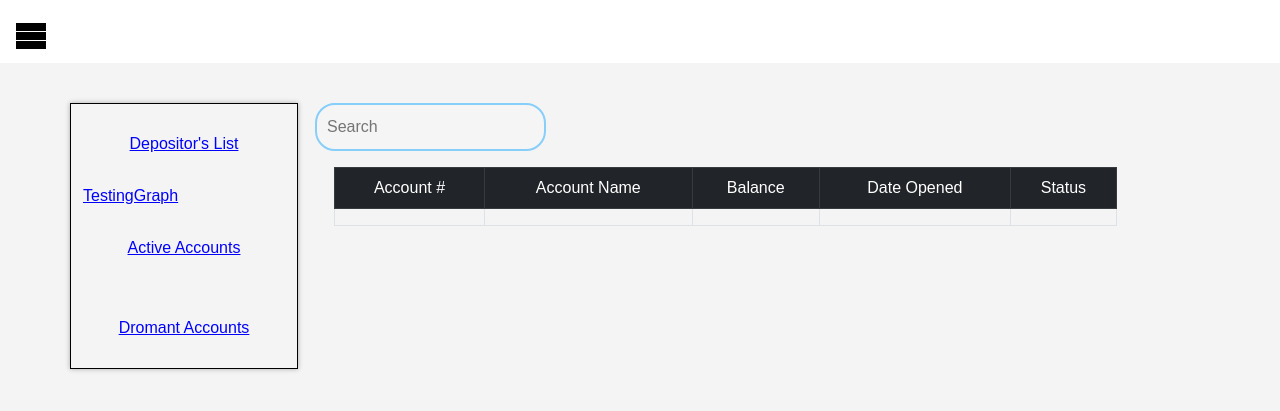
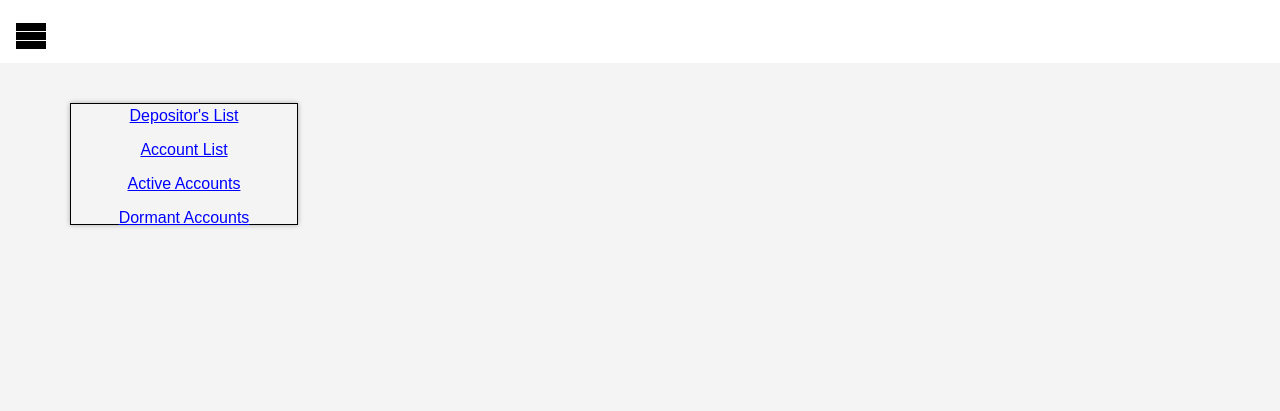
Before and after one commit to joeygracesabusido/financing, a FastAPI app: page /user/ in a window 1280 px wide. Shown: the top 411 px of the page. Run offline with FastAPI, Linux system fonts and the light colour scheme; parts of the project's set-up code (start-up, migrations or seed data) failed here and were passed over.

Commit message:
06.16.2023 7:58 PM

```diff
--- a/main.py
+++ b/main.py
@@ -1,4 +1,4 @@
-from fastapi import FastAPI
+from fastapi import FastAPI, Request
 from fastapi.staticfiles import StaticFiles
 from fastapi.middleware.cors import CORSMiddleware
 
@@ -7,9 +7,13 @@ from fastapi.middleware.cors import CORSMiddleware
 
 from routes.admin import admin
 from routes.forms import form_htlm
-from routes.graph import graph
+from routes.graph import graph, graphql_app
+
 
 app = FastAPI()
+
+
+
 
 app.mount("/static", StaticFiles(directory="static"), name="static")
 
@@ -23,5 +27,7 @@ app.add_middleware(
 
 app.include_router(admin)
 app.include_router(form_htlm)
-app.include_router(graph)
+app.include_router(graphql_app, prefix="/graphql")
+# app.include_router(graph)
+
 # app.include_router(graphql_app, prefix="/graphql")
--- a/routes/graph.py
+++ b/routes/graph.py
@@ -92,6 +92,25 @@ class LoginError:
     message: str
 
 LoginResult = strawberry.union("LoginResult", (LoginSuccess, LoginError))
+
+# class Context(BaseContext):
+#     @cached_property
+#     def user(self) -> User | None:
+#         if not self.request:
+#             return None
+
+#         authorization = self.request.headers.get("Authorization", None)
+#         return authorization_service.authorize(authorization)
+
+
+# Info = _Info[Context, RootValueType]
+
+
+
+
+
+# async def get_context() -> Context:
+#     return Context()
 
 # class Context(BaseContext):
 #     @cached_property
@@ -252,13 +271,15 @@ class AuthenticationMiddleware:
 
 
 
+
+
+
 @strawberry.type
 class Query:
     # @strawberry.field
     # async def getcurrentUser(current_user: Annotated[User, Depends(has_permission)]) -> User:
     #     return current_user
 
-    authenticated_user: User
 
     @strawberry.field
     async def authenticated_user(self, info,username: str, password: str) -> User:
@@ -273,27 +294,7 @@ class Query:
 
 
 
-    # @strawberry.field
-    # def authorize(self, username: str, password: str) -> User | None:
-    # #  actual authentication and authorization logic
-    #     user = getuser(username=username)
-    #     if user:
-    #         username = user.username
-    #         hashed_password = user.hashed_password
-    #         password_check = pwd_context.verify(password, hashed_password)
-    #         if password_check:
-    #             return User(username=username)
-    #     return None
-
-    # @strawberry.field
-    # async def get_authenticated_user(self, info: Info) -> User | None:
-    #     return info.context.user
-
-    # @strawberry.field
-    # def authenticated_user2(
-    #     self, info,  authenticated_user: str=Depends(authenticated_user)
-    # ) -> User:
-    #     return authenticated_user
+    #
 
     @strawberry.field
     async def roles(self) -> List[RoleType]:
@@ -416,6 +417,8 @@ class Query:
         return branch_types
 
 
+
+
     @strawberry.field # this is to query Accounts
     async def getAccount_grphql(self) -> List[AccountList]:
         """this is to query Branches"""
@@ -429,6 +432,16 @@ class Query:
 
 
         return account_list
+
+    @strawberry.field
+    async def get_authenticated_user(self, info: Info) -> User | None:
+        return info.context.user
+
+
+
+
+
+
 
 
 #=================================================Mutation space=======================================================
@@ -669,23 +682,17 @@ schema = strawberry.Schema(query=Query,mutation=Mutation)
 
 graphql_app = GraphQL(schema)
 
+graphql_app = GraphQLRouter(
+    schema,
+)
+
 # graphql_app = GraphQLRouter(
 #     schema,
 #     context_getter=get_context,
 # )
 
 
-
 graph = APIRouter()
 
-graph.add_route('/graphql',graphql_app)
-graph.add_websocket_route("/graphql", graphql_app)
-
-# schema_with_middleware = schema.middleware(AuthenticationMiddleware)
-
-# app = GraphQL(schema_with_middleware, debug=True)
-
-
-# graph = APIRouter()
-# graph.add_route('/graphql', app)
-# graph.add_websocket_route("/graphql", app)
+# graph.add_route('/graphql',graphql_app)
+# graph.add_websocket_route("/graphql", graphql_app)
--- a/templates/deposit/depositFrame.html
+++ b/templates/deposit/depositFrame.html
@@ -9,11 +9,12 @@
         height: auto;
         /* Add any other desired border styles */
     }
-    #depositorsList{
+
+    .transButton {
         display: flex;
-        justify-content: center;
+        flex-direction: column;
         align-items: center;
-        height: 10vh;
+        height: 15vh;
     }
 
     .oblong-input {
@@ -23,94 +24,90 @@
         border: 2px solid lightskyblue;
         padding: 10px;
         background-color: whitesmoke;
+    };
+
+    #main-section {
+    display: flex;
+    }
+
+    #main-section > div {
+    flex-grow: 1;
+    padding: 20px;
+    }
+
+    #main-section > div:not(:first-child) {
+    display: none;
+    }
+
+    #main-section #active-account-frame {
+    display: block;
+    /* Add any other desired styles for the Active Accounts frame */
     }
 </style>
 <body>
 
-
     <div class="container">
         <div class="row">
           <div class="col-md-3 custom-border">
-                <a id="depositorsList" data-bs-toggle="modal" data-bs-target="#staticBackdrop" style="color: blue;text-decoration: underline;">
+            <div class="transButton">
+              <a id="depositor-list" data-frame="account-frame" style="color: blue;text-decoration: underline;">
                 Depositor's List
               </a>
-
-                <a id="testGRaph"  style="color: blue;text-decoration: underline;">
-                    TestingGraph
+              <a id="account-list" data-frame="account-list-frame" style="color: blue;text-decoration: underline;margin-top: 10px;">
+                Account List
               </a>
-
-                <a id="depositorsList"  style="color: blue;text-decoration: underline;">
+              <a id="active-account" data-frame="active-account-frame"  style="color: blue;text-decoration: underline;margin-top: 10px;">
                 Active Accounts
               </a>
-
-                <a id="depositorsList"  style="color: blue;text-decoration: underline;">
-                    Dromant Accounts
+              <a id="dormant-account" data-frame="dormant-account-frame" style="color: blue;text-decoration: underline;margin-top: 10px;">
+                Dormant Accounts
               </a>
             </div>
+          </div>
           <div class="col-md-9">
-                <!-- Add your frame or list content here -->
+            <main id="main-section">
+              <div id="account-frame" style="display: none;">
+                <!-- Account List Content -->
+              </div>
+              <div id="active-account-frame" style="display: none;">
+                <!-- Active Accounts Content -->
+                <div class="container -mt4">
+                   <div class="modal-header">
+                    <button type="button" id="SearchActive" class="btn btn-primary" style="display: none;"
+                    >Search</button>
+                    </div>
 
-                    <input
-                    type="text"
-                    name="searchinput"
-                    id="searchinput"
-                    placeholder="Search"
-                    class="oblong-input"
-                    >
+                  <table id="myTable" class="table table-bordered" style="text-align: center;">
 
-
-                    </input>
-
-
-                <div class="container mt-3">
-                    <table id="myTable" class="table table-bordered"  style="text-align: center;">
                     <thead class="table-dark">
-
-                                <td>Account #</td>
+                      <tr>
+                        <td>ID</td>
+                        <td>Account Number</td>
                         <td>Account Name</td>
-                                <td>Balance</td>
-                                <td>Date Opened</td>
-                                <td>Status</td>
-
-
                       </tr>
                     </thead>
-                        <tbody id="table_body">
-
-
+                    <tbody id="table_body_test">
                       <tr>
-
                         <td></td>
                         <td></td>
                         <td></td>
-                                    <td></td>
-                                    <td></td>
-
                       </tr>
-
-
                     </tbody>
-
-
-
                   </table>
-
-
-                </div>
-
-
-
-
                 </div>
               </div>
-
-
-
+              <div id="dormant-account-frame" style="display: none;">
+                <!-- Dormant Accounts Content -->
+                <h1>I am Yours</h1>
+              </div>
+            </main>
+          </div>
+        </div>
+      </div>
 
     <!-- Modal for printing Voucher -->
 
     <!-- Button trigger modal -->
-
 
     <!-- Modal -->
     <div class="modal fade" id="staticBackdrop" data-bs-backdrop="static" data-bs-keyboard="false" tabindex="-1" aria-labelledby="staticBackdropLabel" aria-hidden="true">
@@ -118,42 +115,29 @@
             <div class="modal-content">
                 <div class="modal-header">
                     <h5 class="modal-title" id="staticBackdropLabel">List of Depositor</h5>
-                    <button type="button" class="btn-close" data-bs-dismiss="modal" aria-label="Close"></button>
+                    <button type="button" class="btn-close" data-bs-dismiss="modal" aria-label="Close" hidden></button>
                 </div>
                 <div class="modal-body">
-                        <table id="myTable" class="table table-bordered"  style="text-align: center;">
+                    <table id="myTable" class="table table-bordered" style="text-align: center;">
                         <thead class="table-dark">
-
+                            <tr>
                                 <td>Account #</td>
                                 <td>Account Name</td>
                                 <td>Balance</td>
                                 <td>Date Opened</td>
                                 <td>Status</td>
-
-
                             </tr>
                         </thead>
                         <tbody id="table_body">
-
-
                             <tr>
-
                                 <td></td>
                                 <td></td>
                                 <td></td>
                                 <td></td>
                                 <td></td>
-
                             </tr>
-
-
                         </tbody>
-
-
-
                     </table>
-
-
                 </div>
                 <div class="modal-footer">
                     <button type="button" class="btn btn-secondary" data-bs-dismiss="modal">Close</button>
@@ -164,24 +148,71 @@
     </div>
 
 
+    <!-- Modal -->
+    <div class="modal fade" id="AccountList2" data-bs-backdrop="static" data-bs-keyboard="false" tabindex="-1" aria-labelledby="staticBackdropLabel" aria-hidden="true">
+        <div class="modal-dialog modal-xl">
+            <div class="modal-content">
+                <div class="modal-header">
+                    <h5 class="modal-title" id="staticBackdropLabel">List of Accounts</h5>
+                    <button type="button" class="btn-close" data-bs-dismiss="modal" aria-label="Close"></button>
+                </div>
+                <button type="button" id="Search" class="btn btn-primary" style="display: none;">Search</button>
 
-    <script type="text/javascript">
-        // var underlineButton = document.querySelector('#depositorsList');
-        // underlineButton.addEventListener("click", function(event) {
-        // event.preventDefault();
-        // $('#test').modal('show'); // Open the modal
-        // // Add your button functionality here
+                <div class="modal-body">
+                    <table id="myTable" class="table table-bordered" style="text-align: center;">
+                        <thead class="table-dark">
+                            <tr>
+                                <td>ID</td>
+                                <td>Account Number</td>
+                                <td>Account Name</td>
 
+                            </tr>
+                        </thead>
+                        <tbody id="table_body_account">
+                            <tr>
+                                <td></td>
+                                <td></td>
+                                <td></td>
 
-        // $('#test').on('hidden.bs.modal', function (e) {
-        //         // Clear input fields or perform any necessary actions when modal is closed
-        //         document.getElementById('referenceNum').value = '';
-        //     });
-        // });
+                            </tr>
+                        </tbody>
+                    </table>
+                </div>
+                <div class="modal-footer">
+                    <button type="button" class="btn btn-secondary" data-bs-dismiss="modal">Close</button>
+                    <button type="button" class="btn btn-primary">Submit</button>
+                </div>
+            </div>
+        </div>
+    </div>
+
+    <script>
+
+            document.addEventListener("DOMContentLoaded", function() {
+                const buttons = document.querySelectorAll("[data-frame]");
+                const mainSection = document.getElementById("main-section");
+
+                buttons.forEach(function(button) {
+                button.addEventListener("click", function() {
+                    const frameId = button.getAttribute("data-frame");
+                    const frames = document.querySelectorAll("#main-section > div");
+
+                    frames.forEach(function(frame) {
+                    frame.style.display = frame.id === frameId ? "block" : "none";
+                    });
+                });
+                });
+            });
 
     </script>
 
+
+
     <script src="/static/deposit.js"></script>
+
+
+
+
 
 </body>
 
```
Also changed, not shown: static/deposit.js (+43 -19 lines), 1 other file. Lines whose indentation alone changed are shown as unchanged.
